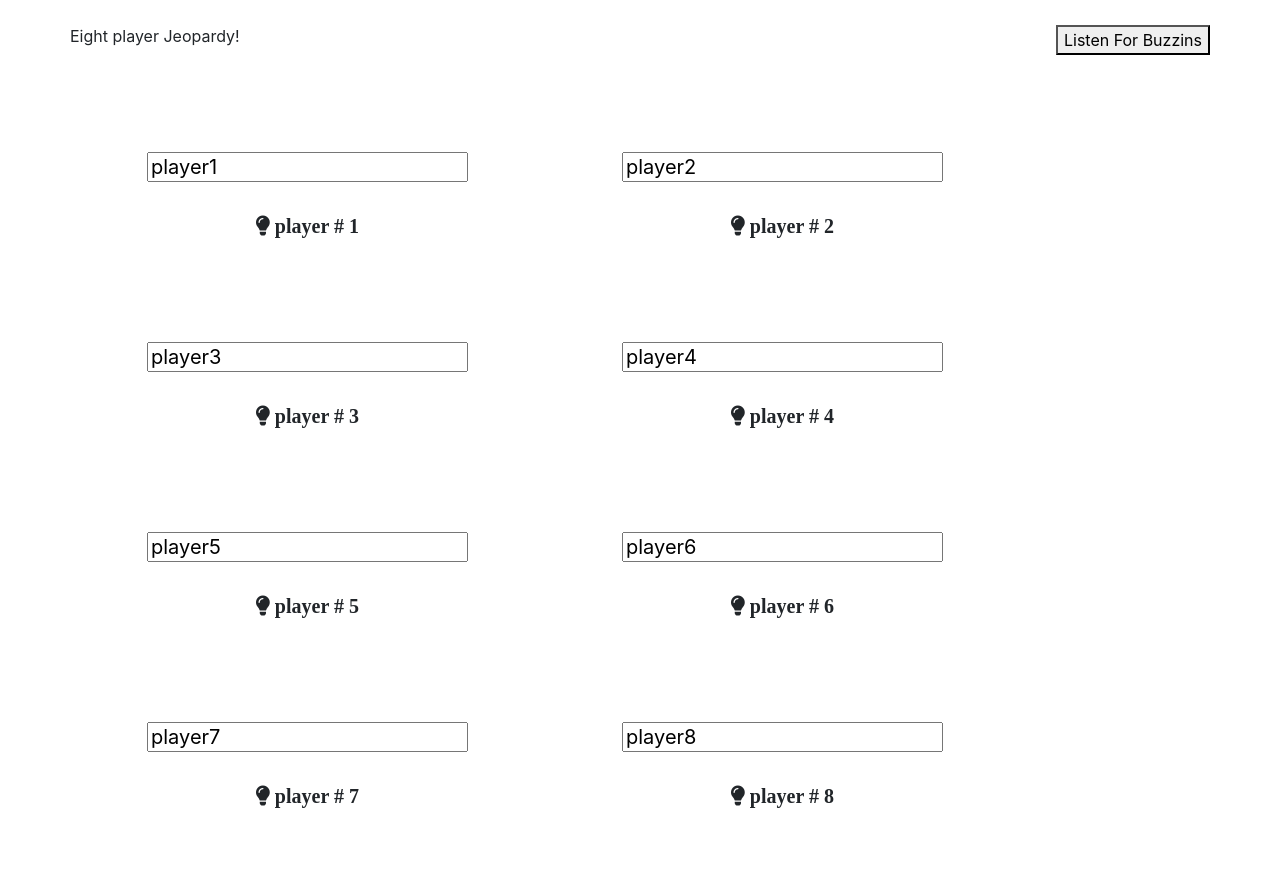
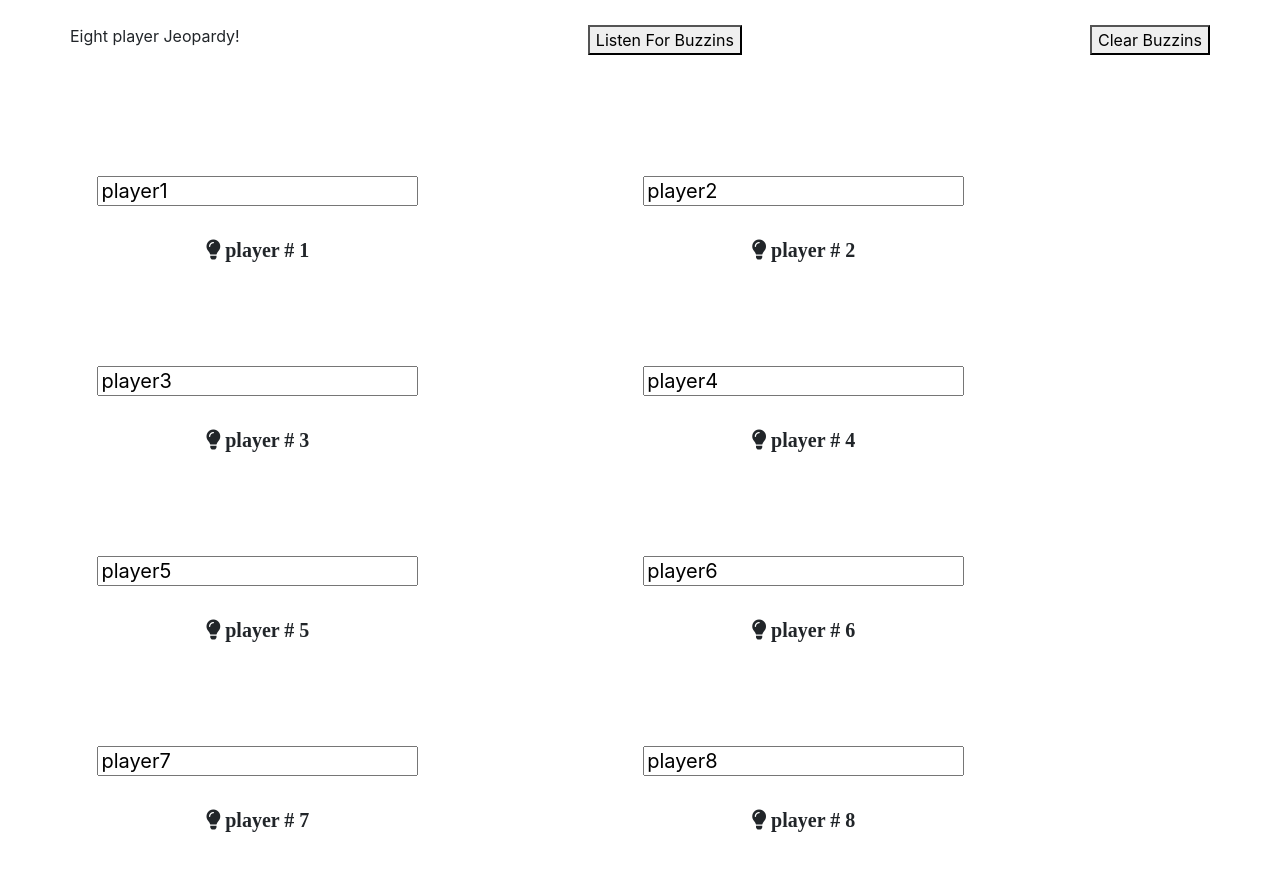
Before and after one commit to Jmangle93/jeopardy-buzzer-beater, a Next.js app: page / in a window 1280 px wide. Shown: the top 870 px of the page. Built offline with nearby package versions, Linux system fonts and the light colour scheme.

Commit message:
firstPlayer and playerQueue components in progress

```diff
--- a/src/components/App.js
+++ b/src/components/App.js
@@ -1,7 +1,9 @@
 import { useEffect, useState } from "react";
 
+import FirstPlayer from "./FirstPlayer";
 import Header from './Header';
 import Players from './Players';
+import PlayerQueue from "./PlayerQueue";
 
 
 function App() {
@@ -14,21 +16,45 @@
                   'j',
                   'k'];
 
-    const [players, setPlayers] = useState(Array.from(Array(8), (p, i) => "player"+(i+1)));
+  const [buzzKey, setBuzzKey] = useState();
+  const [buzzQueue, setBuzzQueue] = useState([]);
+
+  const [players, setPlayers] = useState(Array.from(Array(8), (_, i) => "player"+(i+1)));
 
   // How to ensure the first pressed occurs first? Need async here
   function handleBuzzIn(event) {
-        keys.forEach((e, i) => {
-            if (event.key === e) {
-                console.log('key press: ' + ( i + 1));
+    if (keys.indexOf(event.key) != -1) {
+      setBuzzKey(event.key);
     }
-        });
+  }
+
+  useEffect(() => {
+    if (buzzKey) {
+      setBuzzQueue(bQ => [...bQ, buzzKey]);
+    }
+  }, [buzzKey]);
+
+  useEffect(() => {
+    console.log(buzzQueue);
+  }, [buzzQueue]);
+
+  function clearBuzzins() {
+    setBuzzQueue([]);
+  }
+
+  function popFirst() {
+    setBuzzQueue(bQ => bQ.slice(1));
   }
 
   return (
-        <div className="container players-list" onKeyDown={(e) => handleBuzzIn(e)}>
-            <Header></Header>
+    <div container="container players-list">
+      <div className="container header" onKeyDown={(e) => handleBuzzIn(e)}>
+        <Header clearBuzzins={clearBuzzins}></Header>
+      </div>
       <br></br>
+      <FirstPlayer firstPlayer={players[keys.indexOf(buzzQueue[0])]} popFirst={popFirst}></FirstPlayer>
+      <br></br>
+      <PlayerQueue playerQueue={buzzQueue.slice(1).map(key => players[keys.indexOf(key)])}></PlayerQueue>
       <br></br>
       <Players players={players} setPlayers={setPlayers}></Players>
     </div>
--- /dev/null
+++ b/src/components/FirstPlayer.js
@@ -0,0 +1,12 @@
+
+
+function FirstPlayer({firstPlayer, popFirst}) {
+  return firstPlayer ? (
+    <div align="center">
+      <h1>{firstPlayer}</h1>
+      <button className="" type="button" onClick={() => popFirst()}>Time!</button>
+    </div>
+  ) : <div></div>;
+}
+
+export default FirstPlayer;
--- a/src/components/Header.js
+++ b/src/components/Header.js
@@ -2,13 +2,14 @@
   console.log('Listening...');
 }
 
-function Header() {
+function Header({clearBuzzins}) {
   return (
     <div className='row justify-content-between align-items-center mt-4'>
       <div>
         <label>Eight player Jeopardy!</label>
       </div>
       <button className="" type="button" onClick={() => listenBuzzins()}>Listen For Buzzins</button>
+      <button className="" type="button" onClick={() => clearBuzzins()}>Clear Buzzins</button>
     </div>
   );
 }
--- /dev/null
+++ b/src/components/PlayerQueue.js
@@ -0,0 +1,18 @@
+
+
+function PlayerQueue({playerQueue}) {
+
+  return (
+    <div>
+      {playerQueue.map(player => {
+        return (
+        <div align="center">
+          <label>{player}</label>
+        </div>
+      )})}
+    </div>
+  );
+
+}
+
+export default PlayerQueue;
```
Lines whose indentation alone changed are shown as unchanged.
